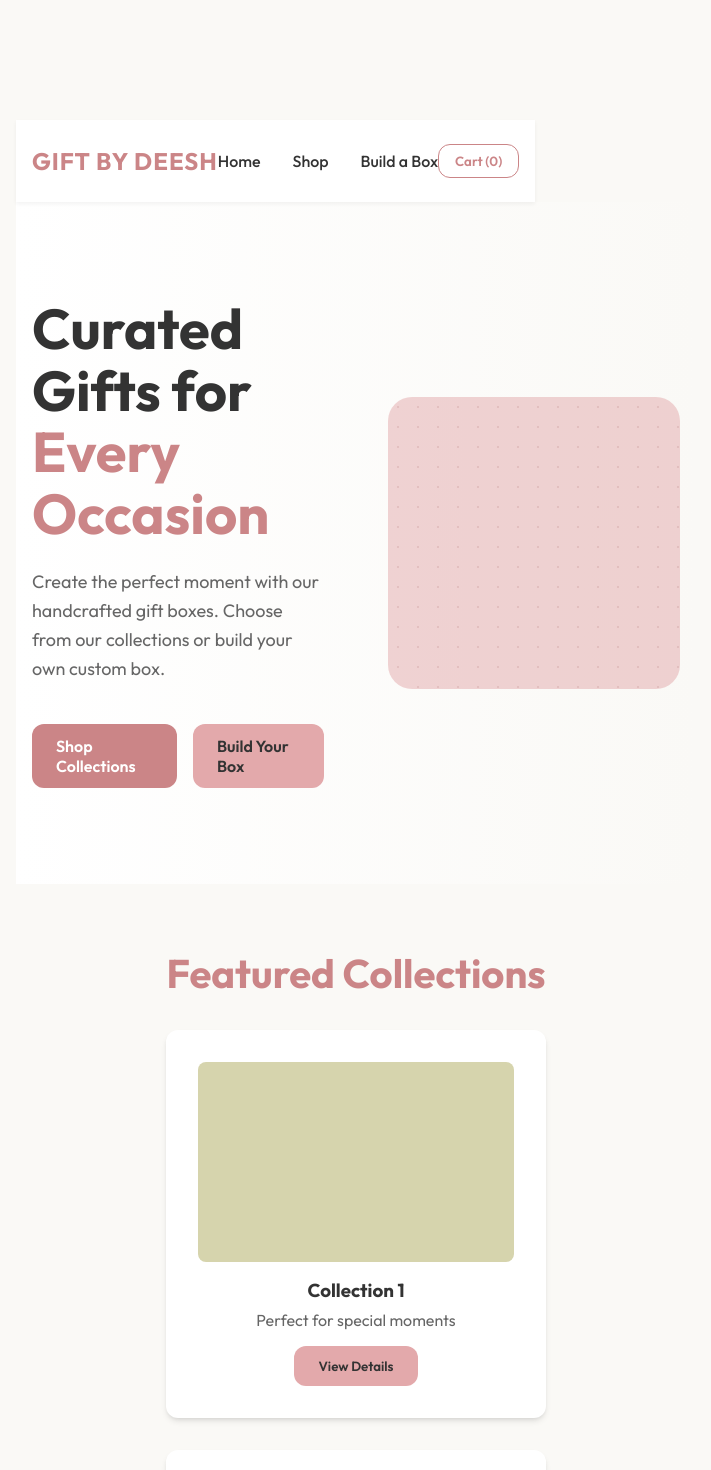
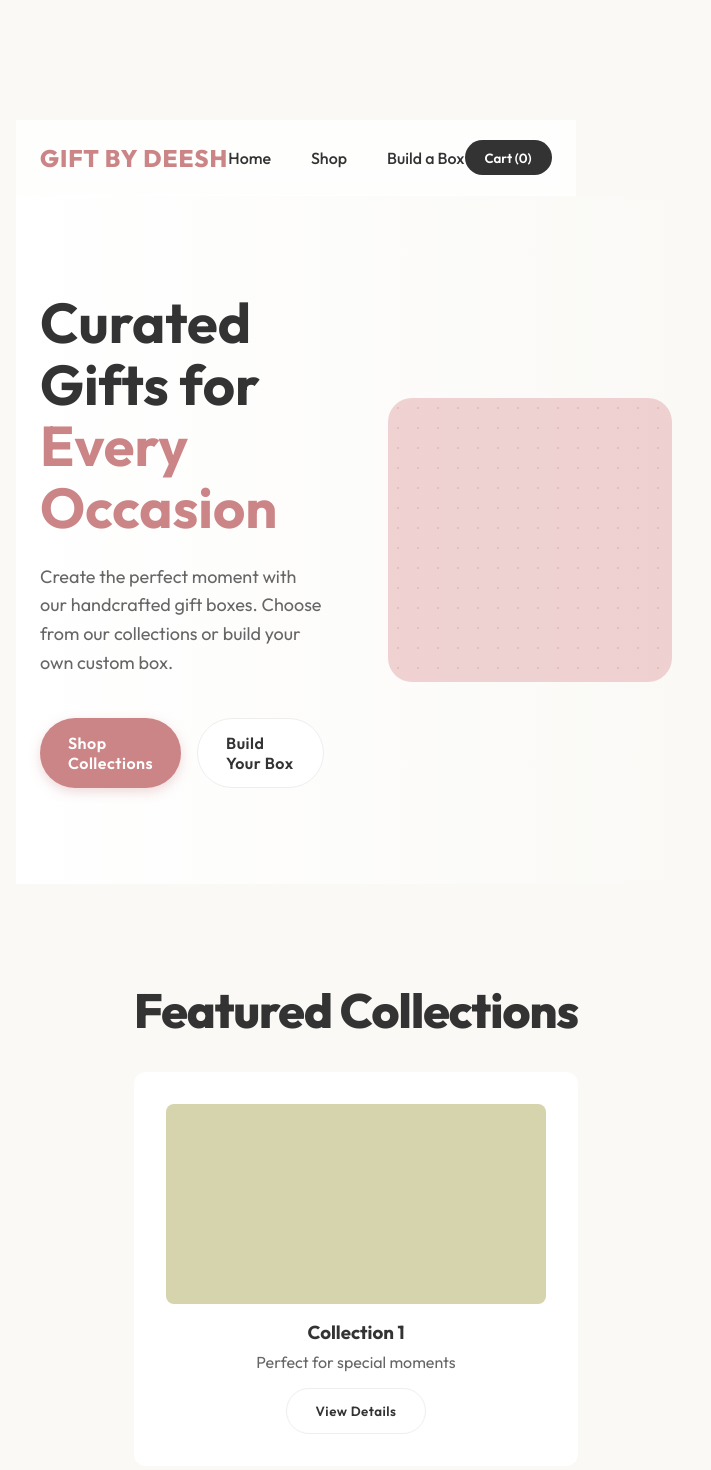
Before and after one commit to SamsudeenAshad/gift_by_desh, a Next.js app: page / in a window 1280 px wide. Shown: the top 1470 px of the page, without its empty margins (44-755 px from the left). Built offline with nearby package versions, Linux system fonts and the light colour scheme.

Commit message:
css change

```diff
--- a/src/app/globals.css
+++ b/src/app/globals.css
@@ -6,8 +6,12 @@
   --background: #FAF9F6;
   --text: #333333;
   --white: #ffffff;
-  --radius: 12px;
-  --shadow: 0 4px 6px -1px rgb(0 0 0 / 0.1), 0 2px 4px -2px rgb(0 0 0 / 0.1);
+  --radius: 16px;
+  --shadow-sm: 0 2px 4px rgba(0, 0, 0, 0.05);
+  --shadow-md: 0 4px 12px rgba(0, 0, 0, 0.08);
+  --shadow-lg: 0 12px 24px rgba(0, 0, 0, 0.12);
+  --glass-bg: rgba(255, 255, 255, 0.8);
+  --glass-border: rgba(255, 255, 255, 0.3);
 }
 
 * {
@@ -37,41 +41,75 @@ button {
 .container {
   max-width: 1200px;
   margin: 0 auto;
-  padding: 0 1rem;
+  padding: 0 1.5rem;
 }
 
 .btn {
   display: inline-flex;
   align-items: center;
   justify-content: center;
-  padding: 0.75rem 1.5rem;
-  border-radius: var(--radius);
+  padding: 0.875rem 1.75rem;
+  border-radius: 50px;
   font-weight: 600;
-  transition: all 0.2s;
+  transition: all 0.3s cubic-bezier(0.4, 0, 0.2, 1);
+  letter-spacing: 0.5px;
 }
 
 .btn-primary {
   background-color: var(--primary);
   color: var(--white);
+  box-shadow: 0 4px 12px rgba(203, 133, 135, 0.3);
 }
 
 .btn-primary:hover {
-  opacity: 0.9;
-  transform: translateY(-1px);
+  transform: translateY(-2px);
+  box-shadow: 0 6px 16px rgba(203, 133, 135, 0.4);
 }
 
 .btn-secondary {
-  background-color: var(--secondary);
+  background-color: var(--white);
   color: var(--text);
+  border: 1px solid #eee;
+}
+
+.btn-secondary:hover {
+  background-color: #f8f8f8;
+  border-color: #ddd;
 }
 
 .section {
-  padding: 4rem 0;
+  padding: 6rem 0;
 }
 
 .title {
-  font-size: 2.5rem;
-  font-weight: 700;
+  font-size: 3rem;
+  font-weight: 800;
   margin-bottom: 1rem;
-  color: var(--primary);
+  color: var(--text);
+  letter-spacing: -0.02em;
 }
+
+/* Glassmorphism Utility */
+.glass {
+  background: var(--glass-bg);
+  backdrop-filter: blur(12px);
+  -webkit-backdrop-filter: blur(12px);
+  border: 1px solid var(--glass-border);
+}
+
+/* Animation Utilities */
+@keyframes fadeIn {
+  from {
+    opacity: 0;
+    transform: translateY(20px);
+  }
+
+  to {
+    opacity: 1;
+    transform: translateY(0);
+  }
+}
+
+.animate-fade-in {
+  animation: fadeIn 0.8s cubic-bezier(0.4, 0, 0.2, 1) forwards;
+}
--- a/src/components/Navbar.module.css
+++ b/src/components/Navbar.module.css
@@ -1,10 +1,13 @@
 .navbar {
-    padding: 1.5rem 0;
-    background: var(--white);
-    box-shadow: 0 2px 4px rgba(0, 0, 0, 0.05);
+    padding: 1.25rem 0;
     position: sticky;
     top: 0;
     z-index: 100;
+    transition: all 0.3s ease;
+    background: rgba(255, 255, 255, 0.8);
+    backdrop-filter: blur(12px);
+    -webkit-backdrop-filter: blur(12px);
+    border-bottom: 1px solid rgba(255, 255, 255, 0.3);
 }
 
 .container {
@@ -15,7 +18,7 @@
 
 .logo {
     font-size: 1.5rem;
-    font-weight: 700;
+    font-weight: 800;
     color: var(--primary);
     text-transform: uppercase;
     letter-spacing: 1px;
@@ -23,30 +26,48 @@
 
 .links {
     display: flex;
-    gap: 2rem;
+    gap: 2.5rem;
 }
 
 .link {
     font-weight: 500;
     color: var(--text);
     transition: color 0.2s;
+    position: relative;
 }
 
 .link:hover {
     color: var(--primary);
 }
 
+.link::after {
+    content: '';
+    position: absolute;
+    width: 0;
+    height: 2px;
+    bottom: -4px;
+    left: 0;
+    background-color: var(--primary);
+    transition: width 0.3s ease;
+}
+
+.link:hover::after {
+    width: 100%;
+}
+
 .cartBtn {
-    background: transparent;
-    border: 1px solid var(--primary);
-    color: var(--primary);
-    padding: 0.5rem 1rem;
-    border-radius: var(--radius);
+    background: var(--text);
+    color: var(--white);
+    padding: 0.6rem 1.25rem;
+    border-radius: 50px;
     font-weight: 600;
-    transition: all 0.2s;
+    transition: all 0.3s;
+    display: flex;
+    align-items: center;
+    gap: 0.5rem;
 }
 
 .cartBtn:hover {
+    transform: scale(1.05);
     background: var(--primary);
-    color: var(--white);
 }
```
